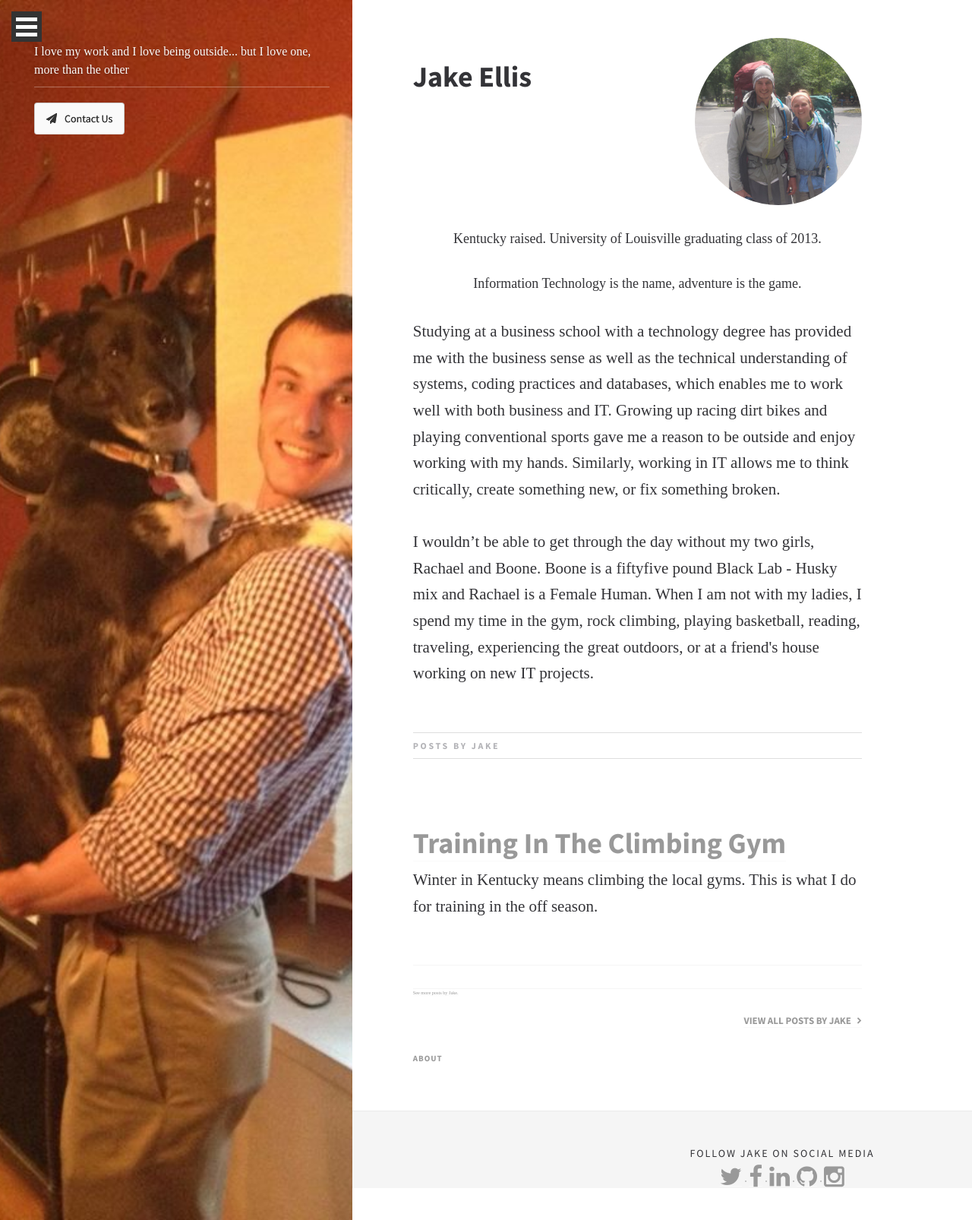
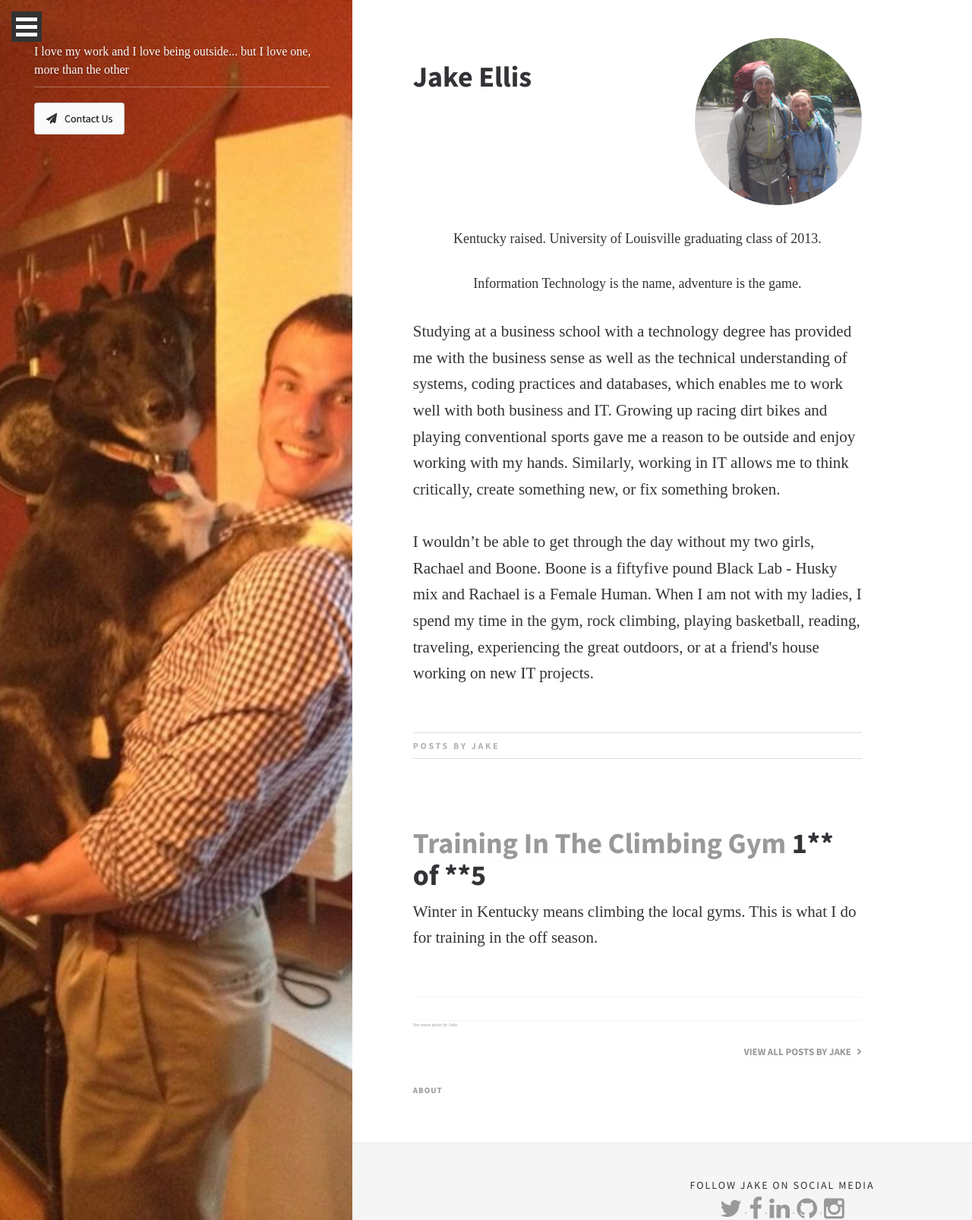
Before and after one commit to EJBlog/EJBlog.github.io, a Jekyll site: the page built from author_jake.html, in a window 1280 px wide. Shown: the whole page at 76% size. Built offline with Jekyll 4.4.1, drawn with Linux system fonts in a browser that asks for light colours; nearby versions of some CDN libraries; some web fonts are replaced.

Commit message:
Update author_jake.html

```diff
--- a/_layouts/author_jake.html
+++ b/_layouts/author_jake.html
@@ -105,11 +105,15 @@
                          <div class = "post">
 
                             {% assign posts = site.posts | where: "post_author","Jake Ellis" %}
-                            {% for post in posts limit:1 %}
+                            {% assign postCount = '0' %}
+                            <!-- {% for post in posts limit:1 %} -->
                             {% assign postindex = forloop.index %}
 
+                            {% capture postCount %}{{ postCount | plus: '1' }}{% endcapture %}
+
                             <article class="post">
-                              <h1><a href="{{ site.baseurl }}{{ post.url }}">{{ post.title }}</a></h1>
+                              <h1><a href="{{ site.baseurl }}{{ post.url }}">{{ post.title }}</a>
+                              {{ postCount }}** of **{{ site.posts | size }}</h1>
 
                               <div class="entry">
                                 {{ post.excerpt }}
@@ -135,7 +139,7 @@
 			    <div id="moreposts" style="display:none;">
 			        <p>
 				   {% assign posts = site.posts | where: "post_author","Jake Ellis" %}
-	                            {% for post in posts  %}
+	                            {% for post in posts%}
 	                            <article class="post">
 	                            	<h1>{{postindex}}</h1>
 	                            <h1><a href="{{ site.baseurl }}{{ post.url }}">{{ post.title }}</a></h1>
```
